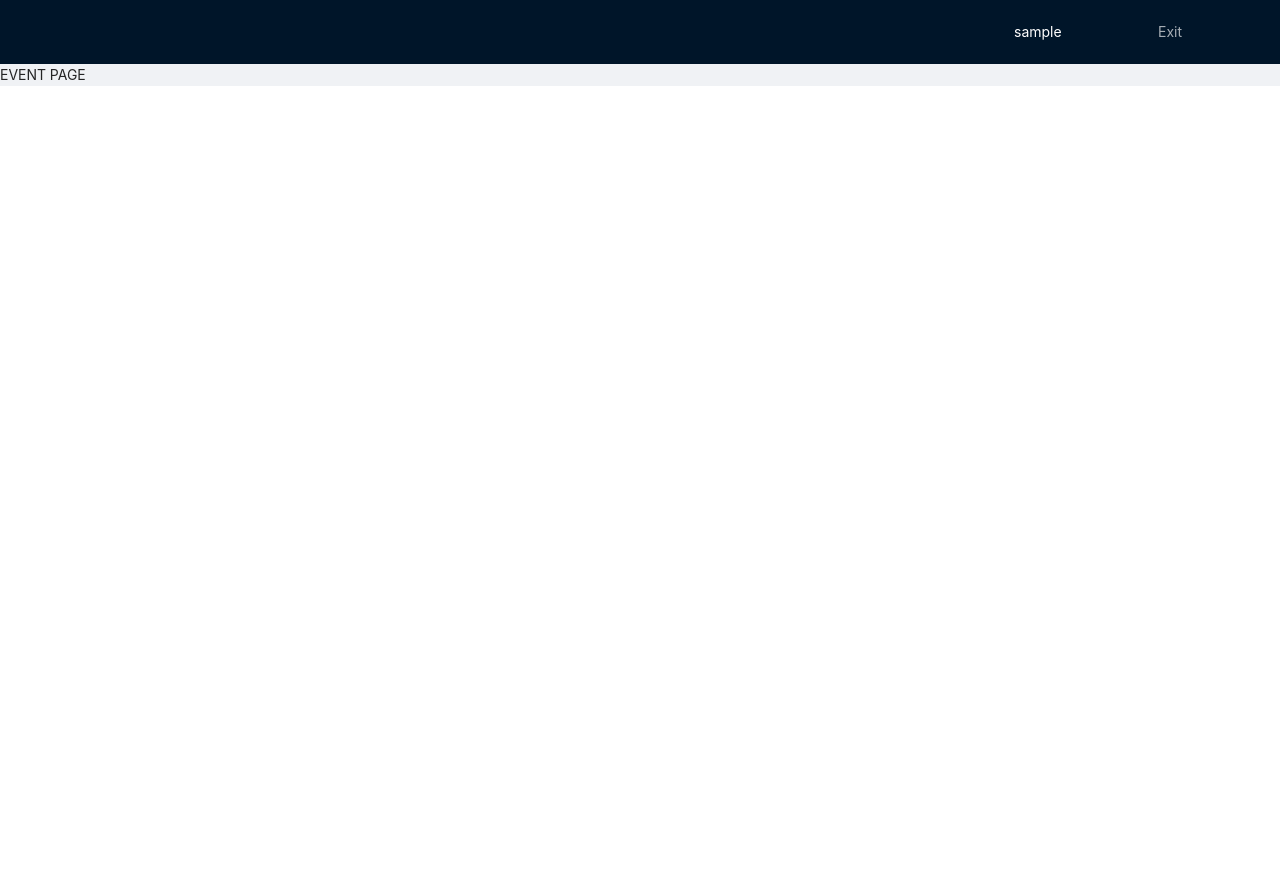
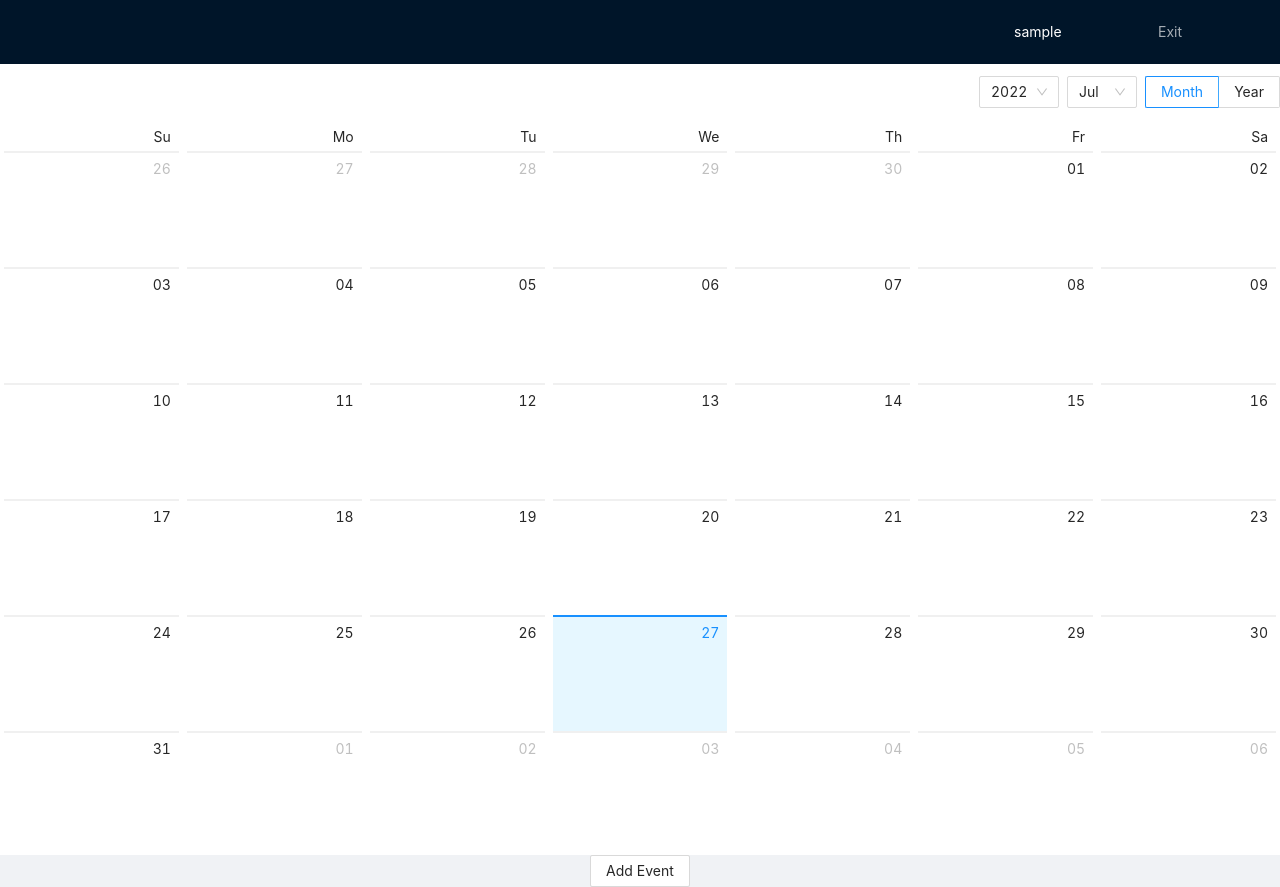
Before and after one commit to SetRedEyes/team-event-calendar-typescript, a React (Create React App) app: page / in a window 1280 px wide. Before the commit the page ends 800 px from the top, so only its background shows below. Built offline with nearby package versions, Linux system fonts and the light colour scheme; sample sign-in values are in the browser's storage.

Commit message:
implemented EventCalendar, EventForm, EventModal

```diff
--- /dev/null
+++ b/src/components/EventCalendar.tsx
@@ -0,0 +1,14 @@
+import { Calendar } from 'antd'
+import { IEvent } from '../models/IEvent'
+
+export interface EventCalendarProps {
+  events: IEvent[]
+}
+
+const EventCalendar = ({ events }: EventCalendarProps) => {
+
+
+  return <Calendar />
+}
+
+export default EventCalendar
--- /dev/null
+++ b/src/components/EventForm.tsx
@@ -0,0 +1,18 @@
+import { Form, Input } from 'antd'
+import { validationRules } from '../utils/validationRules'
+
+const EventForm = () => {
+  return (
+    <Form>
+      <Form.Item
+        label='Event Description'
+        name='description'
+        rules={[validationRules.required('Description is required')]}
+      >
+        <Input />
+      </Form.Item>
+    </Form>
+  )
+}
+
+export default EventForm
--- /dev/null
+++ b/src/components/EventModal.tsx
@@ -0,0 +1,24 @@
+import Modal from 'antd/lib/modal/Modal'
+import EventForm from './EventForm'
+
+interface EventFormProps {
+  visible: boolean
+  onCancel: () => void
+}
+
+const EventModal = ({ visible, onCancel }: EventFormProps) => {
+  return (
+    <>
+      <Modal
+        title='Event Creator'
+        visible={visible}
+        footer={null}
+        onCancel={onCancel}
+      >
+        <EventForm />
+      </Modal>
+    </>
+  )
+}
+
+export default EventModal
--- a/src/components/hoc/CurrentUserLoader.tsx
+++ b/src/components/hoc/CurrentUserLoader.tsx
@@ -1,11 +1,11 @@
 import React, { useEffect } from 'react'
 import { useAppDispatch } from '../../hooks/useAppDispatch'
 
-export interface ICurrentUserLoader {
+export interface CurrentUserLoaderProps {
   children: React.ReactNode
 }
 
-const CurrentUserLoader = ({ children }: ICurrentUserLoader) => {
+const CurrentUserLoader = ({ children }: CurrentUserLoaderProps) => {
   const { loadCurrentUser } = useAppDispatch()
 
   useEffect(() => {
--- /dev/null
+++ b/src/models/IEvent.ts
@@ -0,0 +1,6 @@
+export interface IEvent {
+  author:string
+  guest:string
+  date:string
+  decription:string
+}
--- a/src/pages/Event.tsx
+++ b/src/pages/Event.tsx
@@ -1,7 +1,24 @@
-import { Layout } from "antd"
+import { Button, Layout, Modal, Row } from 'antd'
+import { useState } from 'react'
+import EventCalendar from '../components/EventCalendar'
+import EventModal from '../components/EventModal'
 
 const Event = () => {
-  return <Layout>EVENT PAGE</Layout>
+  const [modalVisible, setModalVisible] = useState(false)
+
+  const handleModal = () => {
+    setModalVisible((prevState) => !prevState)
+  }
+
+  return (
+    <Layout>
+      <EventCalendar events={[]} />
+      <Row justify='center'>
+        <Button onClick={handleModal}>Add Event</Button>
+      </Row>
+      <EventModal visible={modalVisible} onCancel={handleModal} />
+    </Layout>
+  )
 }
 
 export default Event
--- a/src/utils/validationRules.ts
+++ b/src/utils/validationRules.ts
@@ -1,3 +1,6 @@
 export const validationRules = {
-  required: (message: string) => ({ required: true, message })
+  required: (message: string = 'Field is required') => ({
+    required: true,
+    message
+  })
 }
```
